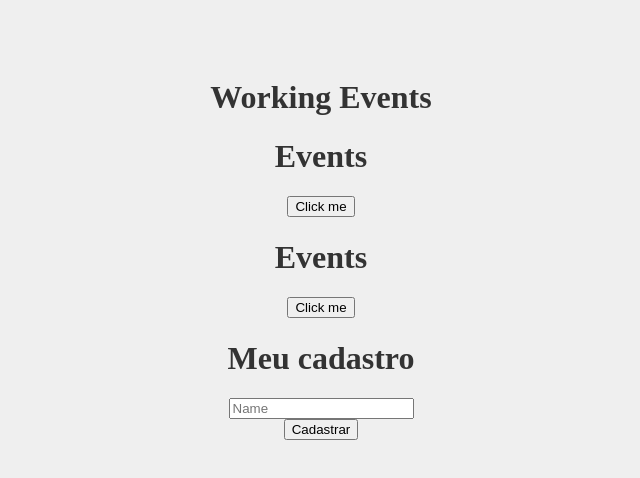
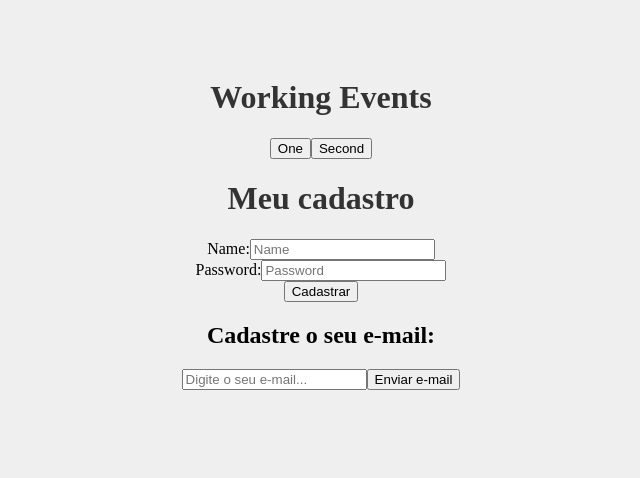
Before and after one commit to rafaelpssilva/curso-react-yt, a React (Create React App) app in the folder meu-projeto/: page / in a window 1280 px wide. Shown: the top 478 px of the page, without its empty margins (319-959 px from the left). Built offline with nearby package versions, Linux system fonts and the light colour scheme.

Commit message:
Aula 10 e 11

```diff
--- a/meu-projeto/src/App.js
+++ b/meu-projeto/src/App.js
@@ -2,14 +2,15 @@ import './App.css';
 
 import Event from './components/Event'
 import Form from './components/Form'
+import Condicional from './components/Condicional'
 
 function App() {
     return (
       <div className="App">
         <h1>Working Events</h1>
-        <Event id={1} />
-        <Event id={2} />
+        <Event />
         <Form />
+        <Condicional />
       </div>
     );
 }
--- /dev/null
+++ b/meu-projeto/src/components/Button.js
@@ -0,0 +1,5 @@
+function acionarEvento(props) {
+    return <button onClick={props.event}>{props.text}</button>
+}
+
+export default acionarEvento
--- /dev/null
+++ b/meu-projeto/src/components/Condicional.js
@@ -0,0 +1,37 @@
+import { useState } from 'react'
+
+function Condicional() {
+    const [email, setEmail] = useState()
+    const [userEmail, setUserEmail] = useState()
+
+    function enviarEmail(e) {
+        e.preventDefault()
+        setUserEmail(email)
+    }
+
+    function clearEmail() {
+        setUserEmail('')
+    }
+
+    return (
+
+        <div>
+            <h2>Cadastre o seu e-mail:</h2>
+            <form>
+                <input type="email" placeholder="Digite o seu e-mail..." onchange={(e) => setEmail(e.target.value)} />
+                <button type="submit" onclick={enviarEmail}>
+                    Enviar e-mail
+                </button>
+                {userEmail && (
+                    <div>
+                        <p>O e-mail do usuario é: {userEmail}</p>
+                        <button onclick={clearEmail}>Limpar e-mail</button>
+                    </div>
+                )}
+            </form>
+        </div>
+
+    )
+}
+
+export default Condicional
--- a/meu-projeto/src/components/Event.js
+++ b/meu-projeto/src/components/Event.js
@@ -1,22 +1,26 @@
-import PropTypes from 'prop-types'
 
-function Event({ id }) {
+import Button from './Button'
 
-    function clickTrue() {
-        console.log('clickTrue', id)
+
+function Event() {
+
+    function oneEvent() {
+        console.log('one event activated')
     }
 
-    return(
-        <>
-            <h1>Events</h1>
-            <button onClick={clickTrue}>Click me</button>
-        </>
+
+    function secondEvent() {
+        console.log('second event activated')
+    }
+
+
+    return (
+        <div>
+            <Button event={oneEvent} text="One" />
+            <Button event={secondEvent} text="Second" />
+        </div>
     )
 
 }
 
-Event.propTypes = {
-    id: PropTypes.number.isRequired
-}
-
 export default Event
--- a/meu-projeto/src/components/Form.js
+++ b/meu-projeto/src/components/Form.js
@@ -1,15 +1,34 @@
+import { useState } from 'react'
+
 function Form() {
     function cadastrarUsuario(e) {
         e.preventDefault()
         console.log("Usuário cadastrado com sucesso")
+        console.log(name, password)
     }
+
+    const [name, setName] = useState()
+    const [password, setPassword] = useState()
 
     return (
         <div>
             <h1>Meu cadastro</h1>
             <form onSubmit={cadastrarUsuario}>
                 <div>
-                    <input type="text" placeholder="Name" />
+                    <label htmlFor="name">Name:</label>
+                    <input type="text"
+                     placeholder="Name"
+                     id="name"
+                     onChange={(e) => setName(e.target.value)}
+                     />
+                </div>
+                <div>
+                    <label htmlFor="password">Password:</label>
+                    <input type="password"
+                     placeholder="Password"
+                     id="password"
+                     onChange={(e) => setPassword(e.target.value)}
+                    />
                 </div>
                 <div>
                     <input type="submit" value="Cadastrar" />
```
